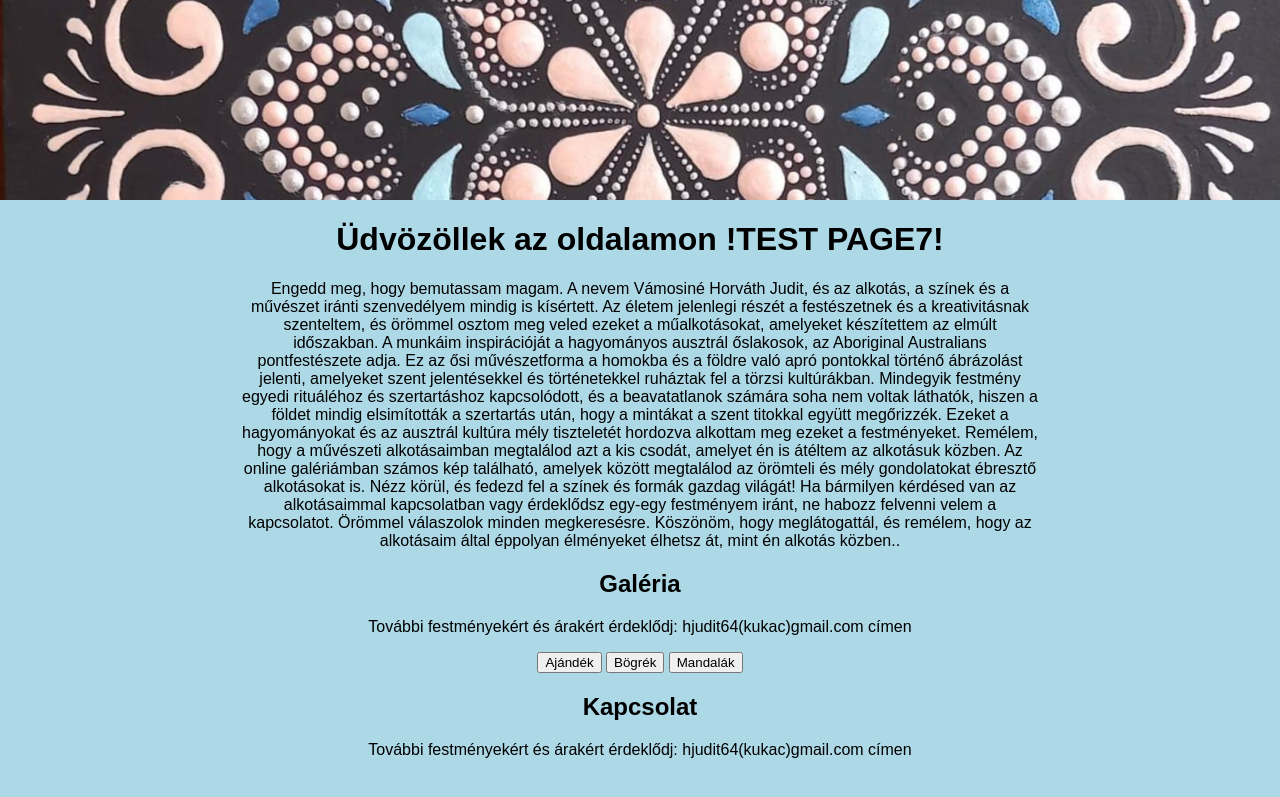
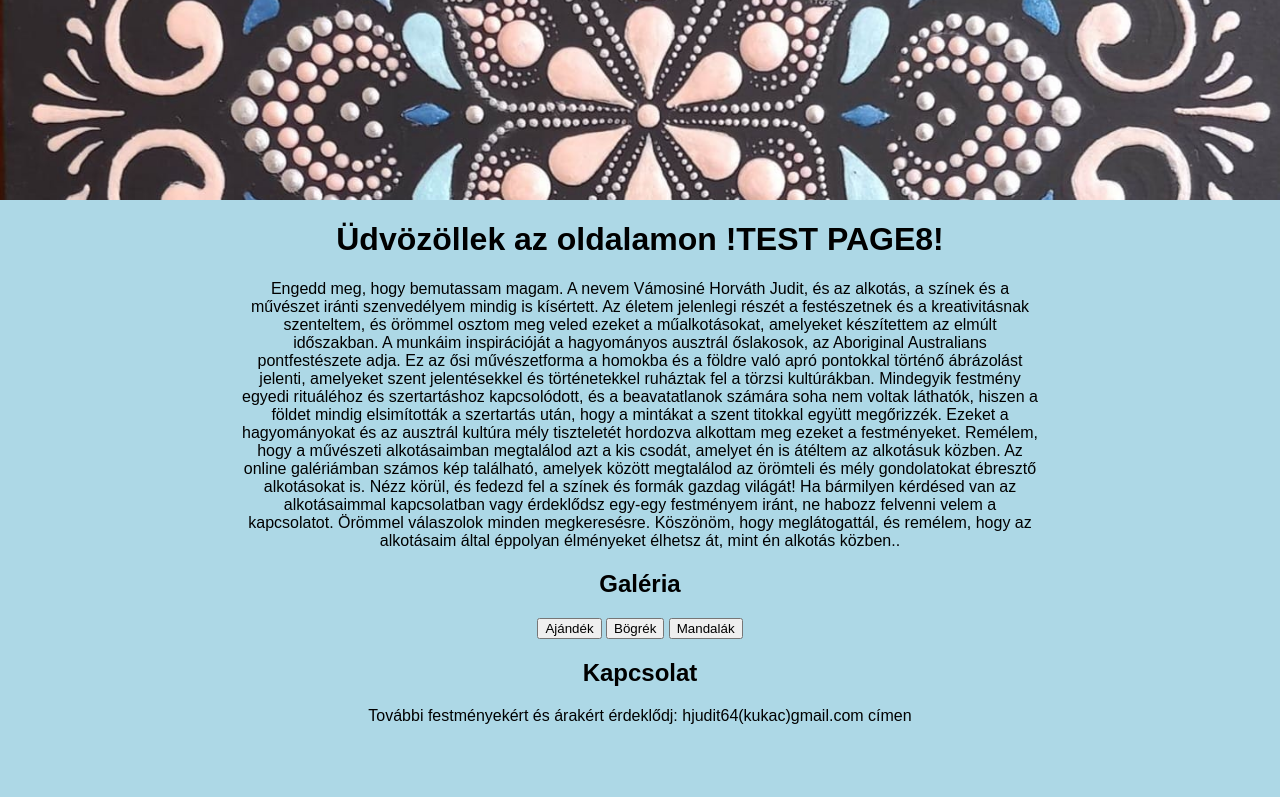
Before and after one commit to balazsvamosi1/balazsvamosi.github.io, a Jekyll site: the page built from index.md, in a window 1280 px wide. Shown: the top 797 px of the page. Built offline with Jekyll 4.4.1, drawn with Linux system fonts in a browser that asks for light colours; some web fonts are replaced; a script that is not in the unit is left out; comment, search, counter and statistics services are not loaded.

Commit message:
Update index.md

```diff
--- a/index.md
+++ b/index.md
@@ -5,7 +5,7 @@ background_image: "{{ site.background_images | sample }}"
 ---
 
 <div class="center-text">
-  <h1>Üdvözöllek az oldalamon !TEST PAGE7! </h1>
+  <h1>Üdvözöllek az oldalamon !TEST PAGE8! </h1>
 
   <p>
    Engedd meg, hogy bemutassam magam. A nevem Vámosiné Horváth Judit, és az alkotás, a színek és a művészet iránti szenvedélyem mindig is kísértett. Az életem jelenlegi részét a festészetnek és a kreativitásnak szenteltem, és örömmel osztom meg veled ezeket a műalkotásokat, amelyeket készítettem az elmúlt időszakban.
@@ -24,7 +24,7 @@ Köszönöm, hogy meglátogattál, és remélem, hogy az alkotásaim által épp
 <div class="center-text">
   <h2>Galéria</h2>
   <p>
-    További festményekért és árakért érdeklődj: hjudit64(kukac)gmail.com címen
+
   </p>
 </div>
 
```
Also changed, not shown: other parts of index.md (+5 -0 lines).
